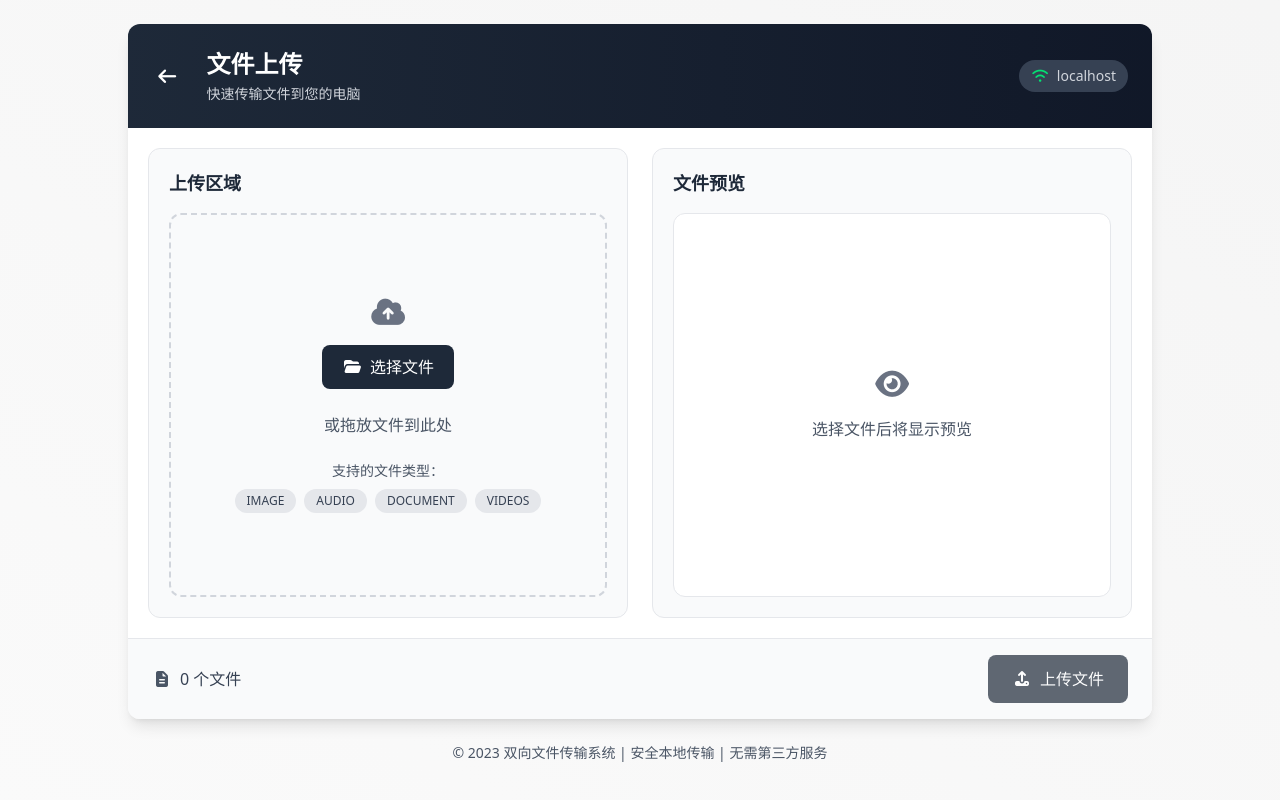
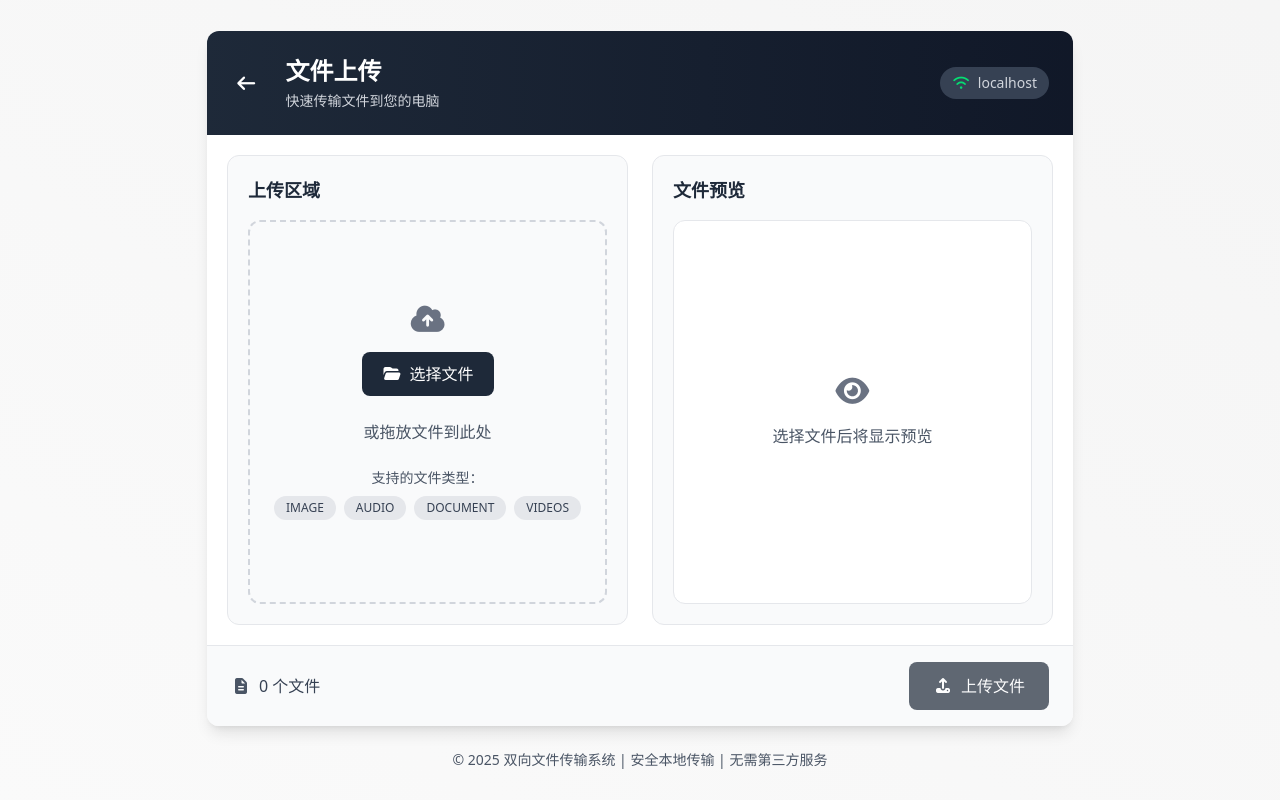
Before and after one commit to chenxing-dev/file-transfer, a Flask app: page /upload in a window 1280 px wide. Run offline with Flask 3, Linux system fonts and the light colour scheme; style sheets or scripts are compiled from the project's sources; some libraries are stand-ins or nearby versions.

Commit message:
demo.gif

```diff
--- a/templates/upload.html
+++ b/templates/upload.html
@@ -24,7 +24,7 @@
   </head>
 
   <body
-    class="min-h-screen bg-linear-to-tr from-neutral-50 to-neutral-100 p-4 sm:p-6">
+    class="min-h-screen flex items-center justify-center bg-linear-to-tr from-neutral-50 to-neutral-100 p-4 sm:p-6">
     <div class="max-w-5xl mx-auto">
       <!-- 头部 -->
       <div class="bg-white rounded-xl shadow-lg overflow-hidden">
@@ -127,7 +127,7 @@
 
       <!-- 页脚 -->
       <div class="mt-6 text-center text-gray-600 text-sm">
-        <p>© 2023 双向文件传输系统 | 安全本地传输 | 无需第三方服务</p>
+        <p>© 2025 双向文件传输系统 | 安全本地传输 | 无需第三方服务</p>
       </div>
     </div>
 
```
Also changed, not shown: demo.gif (added).
